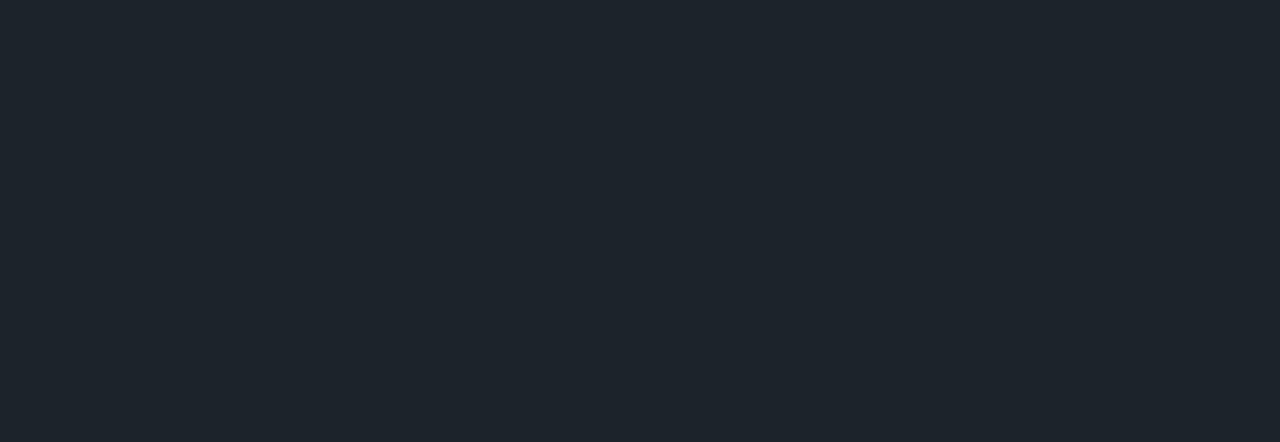
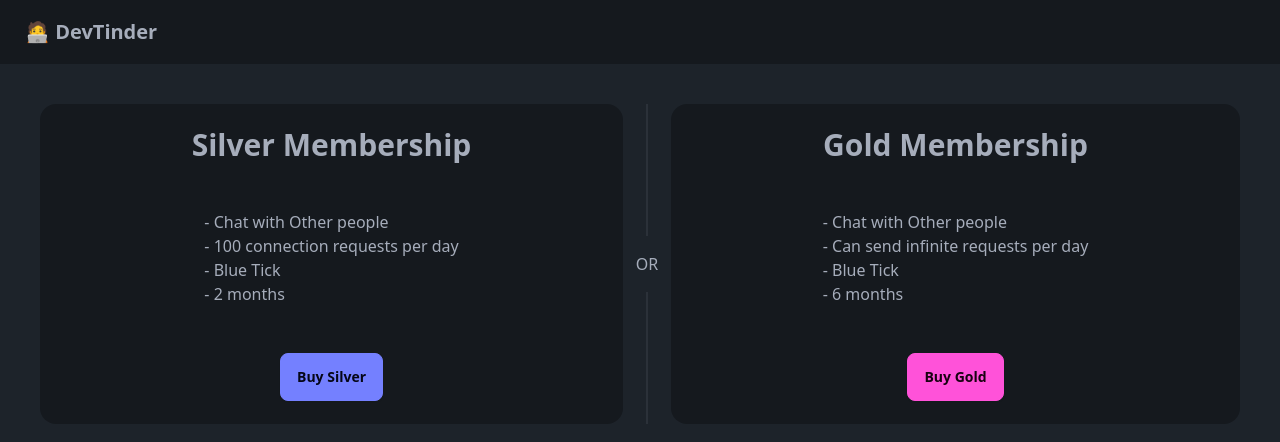
Before and after one commit to premsai-noolu/devTinder-FE, a React (Vite) app: page /premium in a window 1280 px wide. Before the commit this address had no page. Shown: the top 442 px of the page. Built offline with nearby package versions, Linux system fonts and the light colour scheme; no server answers.

Commit message:
Feauture Premium

```diff
--- a/src/App.jsx
+++ b/src/App.jsx
@@ -8,6 +8,7 @@
 import Feed from "./components/Feed";
 import Connections from "./components/Connections";
 import Requests from "./components/Requests";
+import Premium from "./components/Premium";
 
 function App() {
   return (
@@ -21,6 +22,7 @@
               <Route path="/profile" element={<Profile />}></Route>
               <Route path="/connections" element={<Connections />}></Route>
               <Route path="/requests" element={<Requests />}></Route>
+              <Route path="/premium" element={<Premium />}></Route>
             </Route>
           </Routes>
         </BrowserRouter>
--- a/src/components/NavBar.jsx
+++ b/src/components/NavBar.jsx
@@ -57,6 +57,9 @@
                 <Link to="/requests">Requests</Link>
               </li>
               <li>
+                <Link to="/premium">Premium</Link>
+              </li>
+              <li>
                 <a onClick={handleLogout}>Logout</a>
               </li>
             </ul>
--- /dev/null
+++ b/src/components/Premium.jsx
@@ -0,0 +1,33 @@
+import React from "react";
+
+const Premium = () => {
+  return (
+    <div className="m-10">
+      <div className="flex w-full">
+        <div className="card bg-base-300 rounded-box grid h-80 flex-grow place-items-center">
+          <h1 className="font-bold text-3xl">Silver Membership</h1>
+          <ul>
+            <li>- Chat with Other people</li>
+            <li>- 100 connection requests per day</li>
+            <li>- Blue Tick</li>
+            <li>- 2 months</li>
+          </ul>
+          <button className="btn btn-primary">Buy Silver</button>
+        </div>
+        <div className="divider divider-horizontal">OR</div>
+        <div className="card bg-base-300 rounded-box grid h-80 flex-grow place-items-center">
+          <h1 className="font-bold text-3xl">Gold Membership</h1>
+          <ul>
+            <li>- Chat with Other people</li>
+            <li>- Can send infinite requests per day</li>
+            <li>- Blue Tick</li>
+            <li>- 6 months</li>
+          </ul>
+          <button className="btn btn-secondary">Buy Gold</button>
+        </div>
+      </div>
+    </div>
+  );
+};
+
+export default Premium;
```
